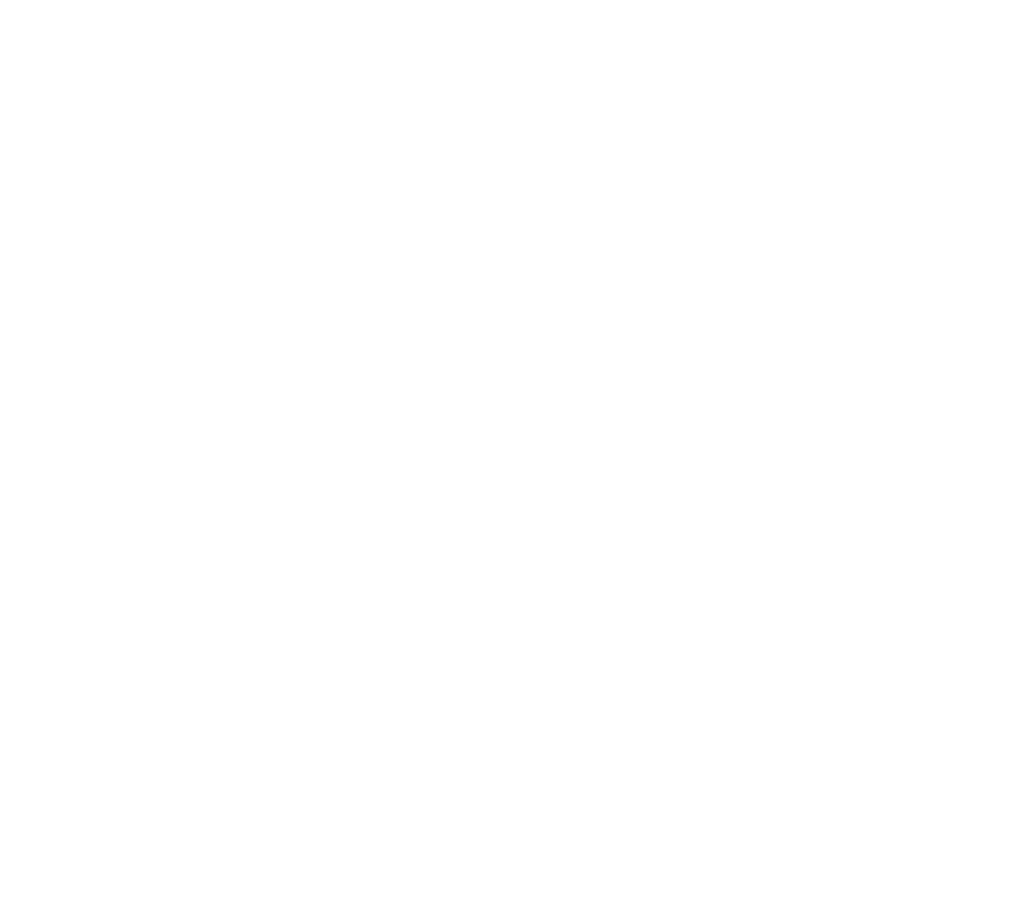
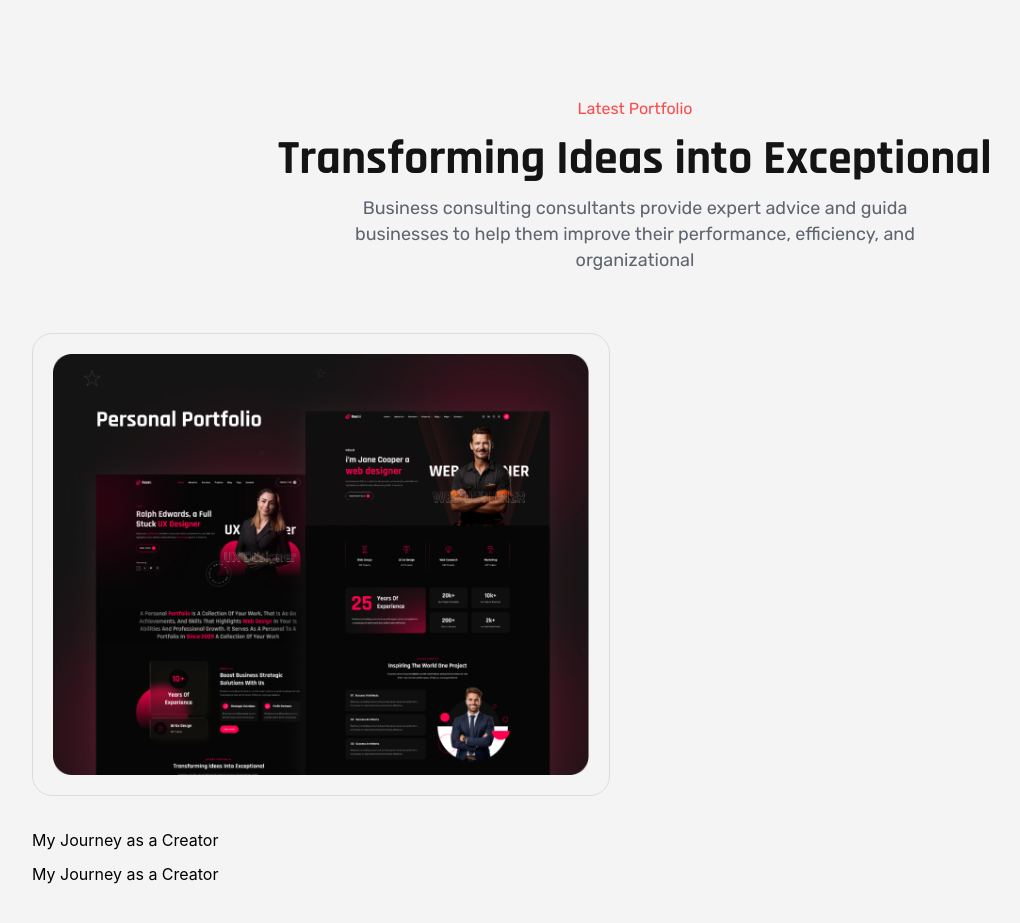
Before and after one commit to nabilislam11/Demo-portfolio, a React (Vite) app: page / in a window 1280 px wide. Shown: the part 4960-5883 px from the top of the page, without its empty margins (5-1025 px from the left). Before the commit the page ends 4955 px from the top, so only its background shows below. Built offline with nearby package versions, Linux system fonts and the light colour scheme.

Commit message:
latest project

```diff
--- a/src/components/latest-portfolio/LatestPortfolio.jsx
+++ b/src/components/latest-portfolio/LatestPortfolio.jsx
@@ -1,8 +1,33 @@
 import React from 'react'
+import project from "../../assets/project.png"
 
 const LatestPortfolio = () => {
   return (
-    <div>
+    <div className='bg-[#F4F4F4] '>
+      <div className="container  pt-[100px]">
+        <div className=" flex flex-col gap-1.5 text-center items-center ">
+          <p className='font-normal font-rubik text-[16px] leading-[28px] text-[#FF494A]'>Latest Portfolio</p>
+          <h2 className='font-bold  font-rajdhani  text-[48px] leading-[60px] text-[#141414]  '>Transforming Ideas into Exceptional</h2>
+          <p className='font-normal font-rubik text-[18px] leading-[26px] text-[#5D6570] w-[635px]  '>Business consulting consultants provide expert advice and guida businesses to help
+them improve their performance, efficiency, and organizational</p>
+        </div>
+        <div className="mt-[20px] grid grid-cols-1  md:grid-cols-2 ">
+          <div className=" pt-[40px] px-[25px] pb-[99px] flex flex-col gap-8 ">
+            <div className="p-[20px] rounded-[20px] border border-[#D9DDE0]"  >
+              <img src={project} alt="" />
+
+            </div>
+            <div className="flex justify-baseline items-center">
+              <div className="flex flex-col gap-2.5 ">
+                <h2>My Journey as a Creator</h2>
+                <p>My Journey as a Creator</p>
+              </div>
+            </div>
+          </div>
+        </div>
+
+
+      </div>
 
     </div>
   )
--- a/src/page/Home.jsx
+++ b/src/page/Home.jsx
@@ -8,6 +8,7 @@
 import Education from '../components/eduction/Education'
 import Expeiences from '../components/experiences/Expeiences'
 import Company from '../components/company/Company'
+import LatestPortfolio from '../components/latest-portfolio/LatestPortfolio'
 
 const Home = () => {
   return (
@@ -23,6 +24,7 @@
         <Education></Education>
         <Expeiences></Expeiences>
         <Company></Company>
+        <LatestPortfolio></LatestPortfolio>
       </div>
 
 
```
Also changed, not shown: src/assets/project.png (added).
